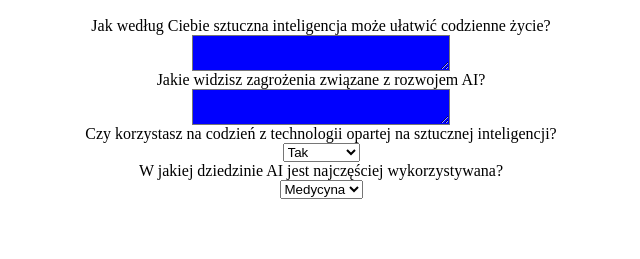
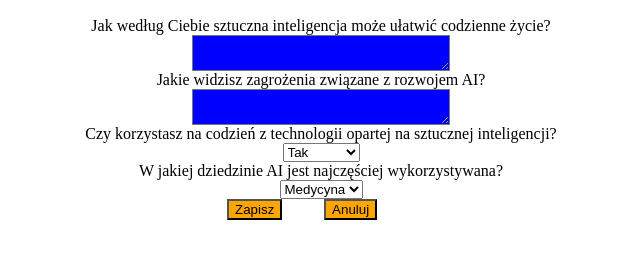
Before and after one commit to majaabuhasna/Kolokwium2, a plain HTML site: page form.html in a window 1280 px wide. Shown: the part 79-338 px from the top of the page, without its empty margins (319-959 px from the left). Drawn offline with Linux system fonts and the light colour scheme.

Commit message:
form buttons

```diff
--- a/CSS/task4.css
+++ b/CSS/task4.css
@@ -12,3 +12,7 @@ form textarea{
     width: 20%;
     background-color: blue;
 }
+div button {
+    margin-right: 1cm;
+    background-color: orange;
+}
--- a/form.html
+++ b/form.html
@@ -25,6 +25,10 @@
             <option value="Edukacja">Edukacja</option>
             <option value="Transport">Transport</option>
         </select>
+        <div>
+        <button type="submit">Zapisz</button>
+        <button type="reset">Anuluj</button>
+        </div>
         </form>
 </body>
 </html>
```
